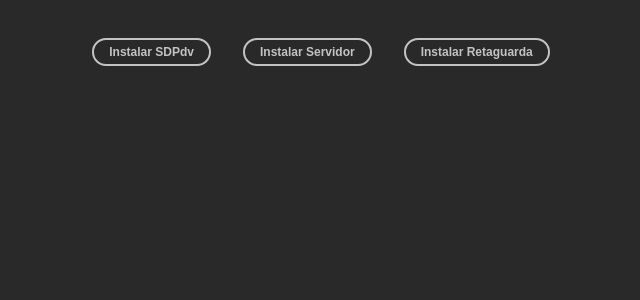
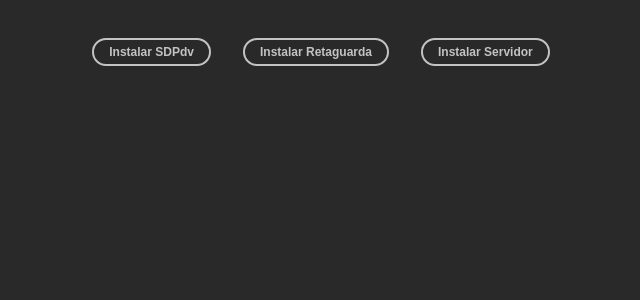
Before and after one commit to MarcioBADias/Sd-install-steps, a React (Vite) app: page / in a window 1280 px wide. Shown: the top 300 px of the page, without its empty margins (319-959 px from the left). Built offline with nearby package versions, Linux system fonts and the light colour scheme.

Commit message:
Ajustando a abertura e fechamento de contaainers entre os componentes

```diff
--- a/src/app.jsx
+++ b/src/app.jsx
@@ -114,25 +114,45 @@ const SuperInstallSteps = () => {
 }
 
 const App = () => {
+  const [buttonsActive, setButtonsActive] = useState(true)
   const [showPdvInstallSteps, setShowPdvInstallSteps] = useState(false)
   const [showSuperInstallSteps, setShowSuperInstallSteps] = useState(false)
   const [showContainer, setShowContainer] = useState(false)
-  const handlePdvInstallContent = () => setShowPdvInstallSteps((s) => !s)
-  const handleSuperInstallContent = () => setShowSuperInstallSteps((s) => !s)
+
+  const handlePdvInstallContent = () => {
+    setShowPdvInstallSteps((s) => !s)
+    setButtonsActive((s) => !s)
+  }
+  const handleSuperInstallContent = () => {
+    setShowSuperInstallSteps((s) => !s)
+    setButtonsActive((s) => !s)
+  }
   const handleShowContent = () => setShowContainer((s) => !s)
+  const handleCloseContent = () => {
+    setShowPdvInstallSteps(false)
+    setShowSuperInstallSteps(false)
+    setShowContainer((s) => !s)
+    setButtonsActive((s) => !s)
+  }
   return (
     <>
+      {buttonsActive ? (
         <div className="container-close">
           <button className="close" onClick={handlePdvInstallContent}>
             {showPdvInstallSteps ? 'Fechar' : 'Instalar SDPdv'}
           </button>
+          <button className="close" onClick={handleSuperInstallContent}>
+            {showSuperInstallSteps ? 'Fechar' : 'Instalar Retaguarda'}
+          </button>
           <button className="close" onClick={handleShowContent}>
             {showContainer ? 'Fechar' : 'Instalar Servidor'}
           </button>
-        <button className="close" onClick={handleSuperInstallContent}>
-          {showContainer ? 'Fechar' : 'Instalar Retaguarda'}
+        </div>
+      ) : (
+        <button className="close" onClick={handleCloseContent}>
+          Fechar
         </button>
-      </div>
+      )}
       {showPdvInstallSteps && <PdvInstallSteps />}
       {showSuperInstallSteps && <SuperInstallSteps />}
     </>
```
Lines whose indentation alone changed are shown as unchanged.
